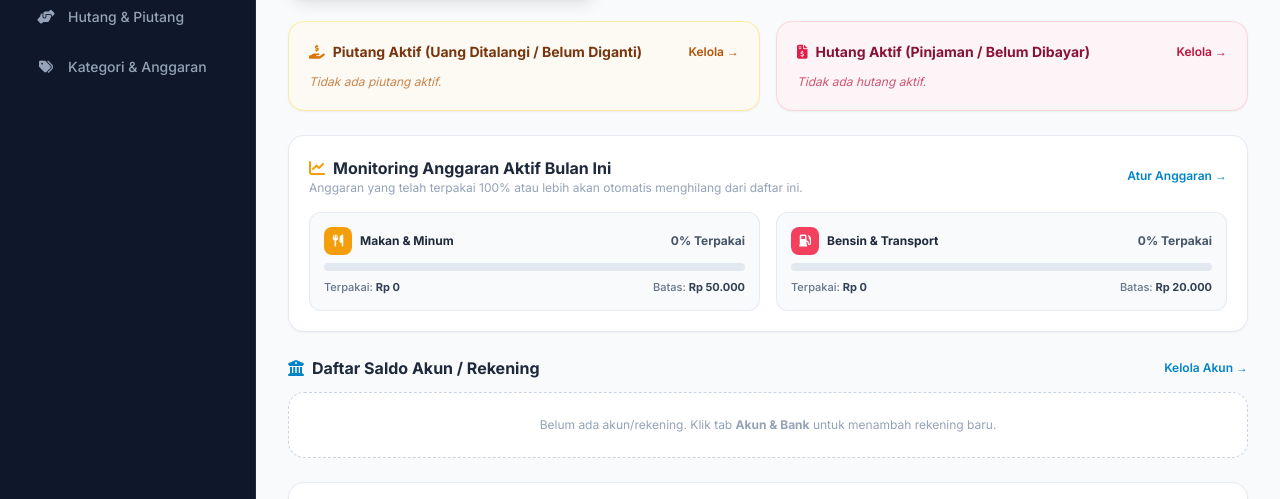
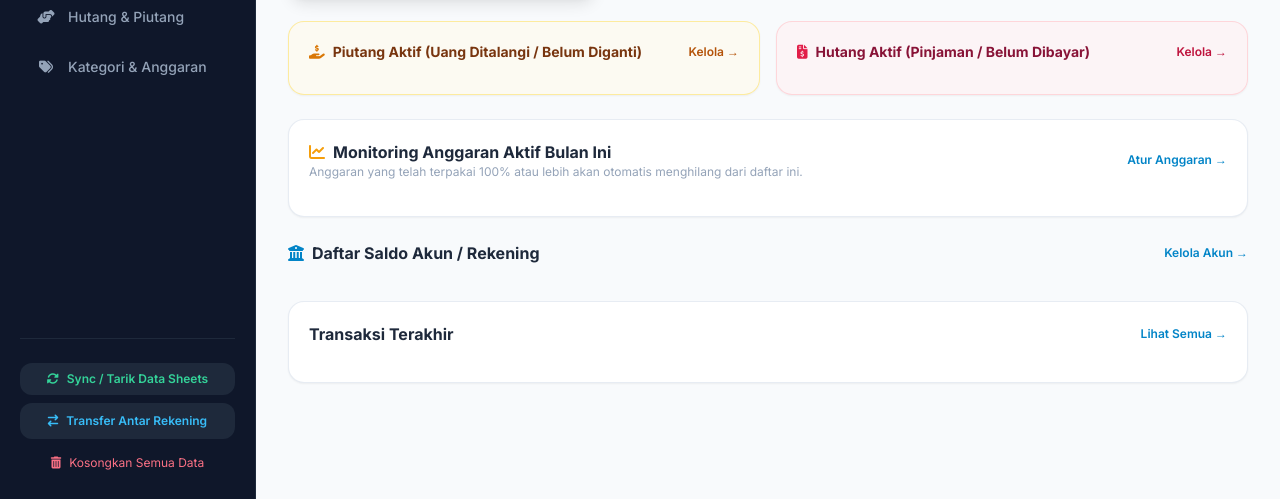
Before and after one commit to Beriang/kelola-keuangan, a plain HTML site: page index.html in a window 1280 px wide. Shown: the part 301-800 px from the top of the page. Drawn offline with nearby package versions, Linux system fonts and the light colour scheme.

Commit message:
Update and rename Manajemen Keuangan - Smart Finance (4).html to index.html

```diff
--- a/Manajemen Keuangan - Smart Finance (4).html
+++ b/index.html
@@ -696,14 +696,10 @@
         // =========================================================================
         // 1. MASUKKAN URL GOOGLE APPS SCRIPT ANDA DI SINI:
         // =========================================================================
-        const GOOGLE_SCRIPT_URL = "";
+        const GOOGLE_SCRIPT_URL = "https://script.google.com/macros/s/AKfycbw5BHwhQumT3EVXQ4f7v36aaGXbbucApn_amkt3qea1QcubTQt59KZEscIYYX4rh-fVJA/exec";
         // =========================================================================
 
-        const defaultCategories = [
-            { id: 'cat-makan', name: 'Makan & Minum', type: 'expense', budget: 50000, icon: 'fa-utensils', color: 'bg-amber-500' },
-            { id: 'cat-bensin', name: 'Bensin & Transport', type: 'expense', budget: 20000, icon: 'fa-gas-pump', color: 'bg-rose-500' },
-            { id: 'cat-gaji', name: 'Gaji & Income', type: 'income', budget: 0, icon: 'fa-money-bill-wave', color: 'bg-emerald-500' }
-        ];
+
 
         // Global State
         let state = {
```
